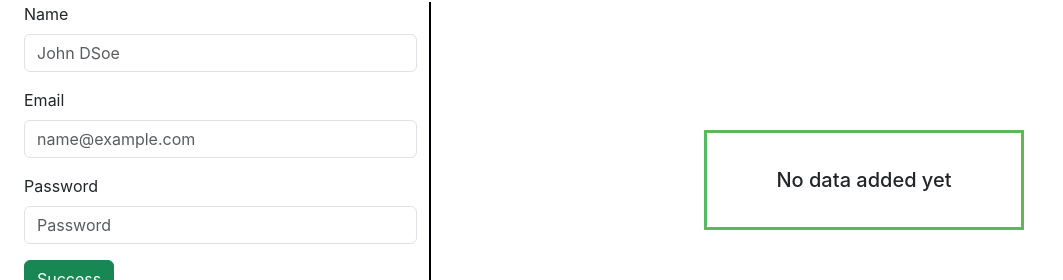
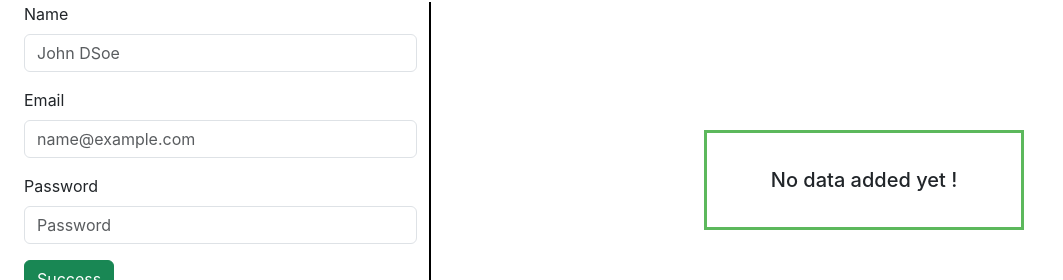
Before and after one commit to Agasthi98/react-form, a React (Create React App) app: page / in a window 1280 px wide. Shown: the part 302-582 px from the top of the page, without its empty margins (0-1063 px from the left). Built offline with nearby package versions, Linux system fonts and the light colour scheme.

Commit message:
added constant to empty message

```diff
--- a/src/components/table.jsx
+++ b/src/components/table.jsx
@@ -1,6 +1,7 @@
 import React from "react";
 import propTypes from "prop-types";
 import Message from "./Message";
+import { emptyMessage } from "../constants/constants";
 
 const Table = ({ dataSubmit, deleteItem }) => {
   return (
@@ -40,7 +41,7 @@ const Table = ({ dataSubmit, deleteItem }) => {
             </tbody>
           </table>
         )}
-        {dataSubmit.length < 1 && <Message message="No data added yet" />}
+        {dataSubmit.length < 1 && <Message message={emptyMessage} />}
       </div>
     </>
   );
--- a/src/constants/constants.js
+++ b/src/constants/constants.js
@@ -1 +1,2 @@
 export const localStorageName = "formData";
+export const emptyMessage = "No data added yet !";
```
